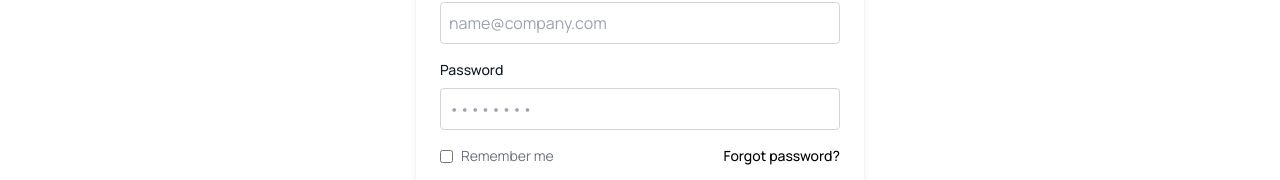
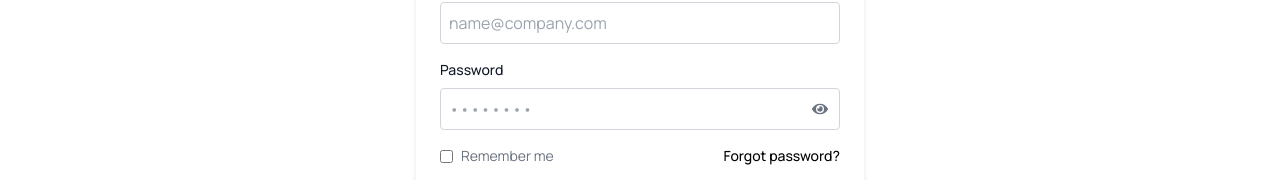
Before and after one commit to jimmindungu3/e-shop, a React (Vite) app in the folder Frontend/: page /sign-in in a window 1280 px wide. Shown: the part 302-482 px from the top of the page. Built offline with nearby package versions, Linux system fonts and the light colour scheme.

Commit message:
fix show/hide passowrd

```diff
--- a/Frontend/src/pages/SignIn.jsx
+++ b/Frontend/src/pages/SignIn.jsx
@@ -1,11 +1,13 @@
 import React, { useState, useContext } from "react";
 import { Link, useNavigate } from "react-router-dom";
+import { FaEye, FaEyeSlash } from "react-icons/fa";
 
 import { SignedInStatusContext } from "../App";
 import Loader from "../components/Loader";
 
 const SignIn = () => {
   const [loading, setLoading] = useState(false);
+  const [hidePassword, setHidePassword] = useState(true)
   const { handleSignedInstatus } = useContext(SignedInStatusContext);
 
   const navigate = useNavigate();
@@ -130,8 +132,9 @@ const SignIn = () => {
             <label className="block mb-2 text-sm font-medium text-gray-900 dark:text-white">
               Password
             </label>
+            <div className="relative">
               <input
-              type="password"
+                type={hidePassword ? "password" : "text"}
                 name="password"
                 value={formData.password}
                 onChange={handleChange}
@@ -141,6 +144,14 @@ const SignIn = () => {
                 placeholder="••••••••"
                 required
               />
+              <button
+                type="button"
+                onClick={() => setHidePassword(!hidePassword)}
+                className="absolute inset-y-0 right-3 flex items-center text-gray-500"
+              >
+                {hidePassword ? <FaEye /> : <FaEyeSlash />}
+              </button>
+            </div>
             {errors.password && (
               <p className="text-red-500 text-sm mt-1">{errors.password}</p>
             )}
```
Lines whose indentation alone changed are shown as unchanged.
